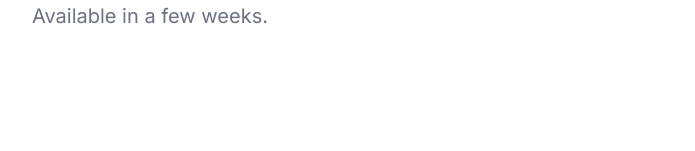
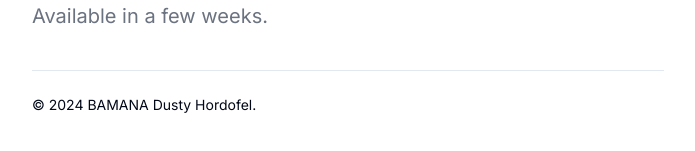
Before and after one commit to Dusty-Hordofel/hordofel-dusty, a Next.js app: page / in a window 1280 px wide. Shown: the part 2587-2738 px from the top of the page, without its empty margins (292-987 px from the left). Built offline with nearby package versions, Linux system fonts and the light colour scheme.

Commit message:
Update page.tsx

```diff
--- a/src/app/page.tsx
+++ b/src/app/page.tsx
@@ -3,6 +3,7 @@ import { FollowerPointerCard } from "@/components/ui/following-pointer";
 import Image from "next/image";
 import { portfolioData } from "@/data/portfolio-data";
 import { ProjectCard } from "@/components/ui/project-card";
+import Link from "next/link";
 
 export default function Home() {
   return (
@@ -74,6 +75,22 @@ export default function Home() {
           </p>
         </section>
       </main>
+
+      <footer className="flex flex-col gap-2 sm:flex-row py-6 w-full shrink-0 items-center border-t">
+        <p className="text-sm">
+          © {new Date().getFullYear()} BAMANA Dusty Hordofel.
+          {/* Tous droits
+          réservés. */}
+        </p>
+        {/* <nav className="sm:ml-auto flex gap-4 sm:gap-6">
+          <Link className="text-xs hover:underline underline-offset-4" href="#">
+            Mentions légales
+          </Link>
+          <Link className="text-xs hover:underline underline-offset-4" href="#">
+            Politique de confidentialité
+          </Link>
+        </nav> */}
+      </footer>
     </div>
   );
 }
```
